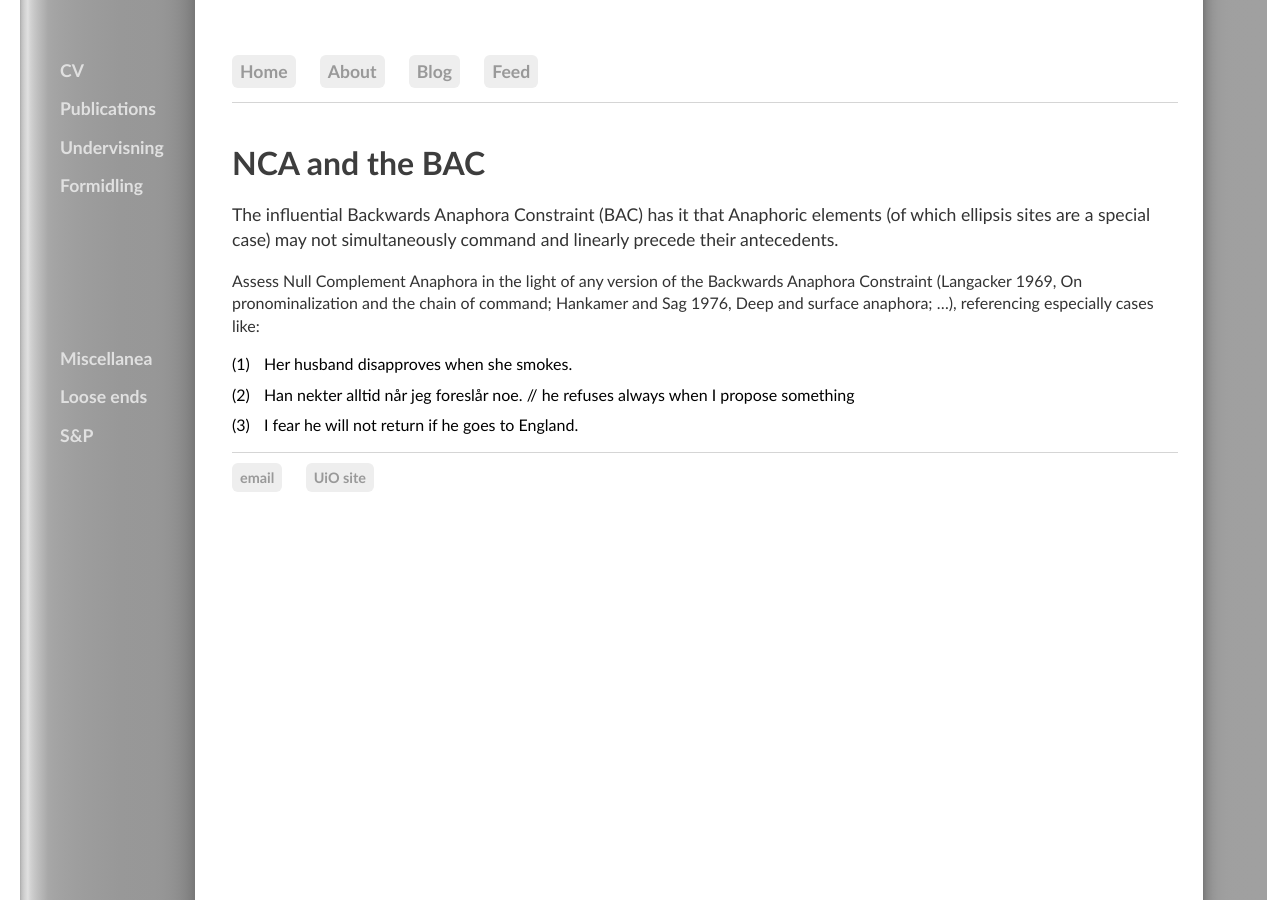
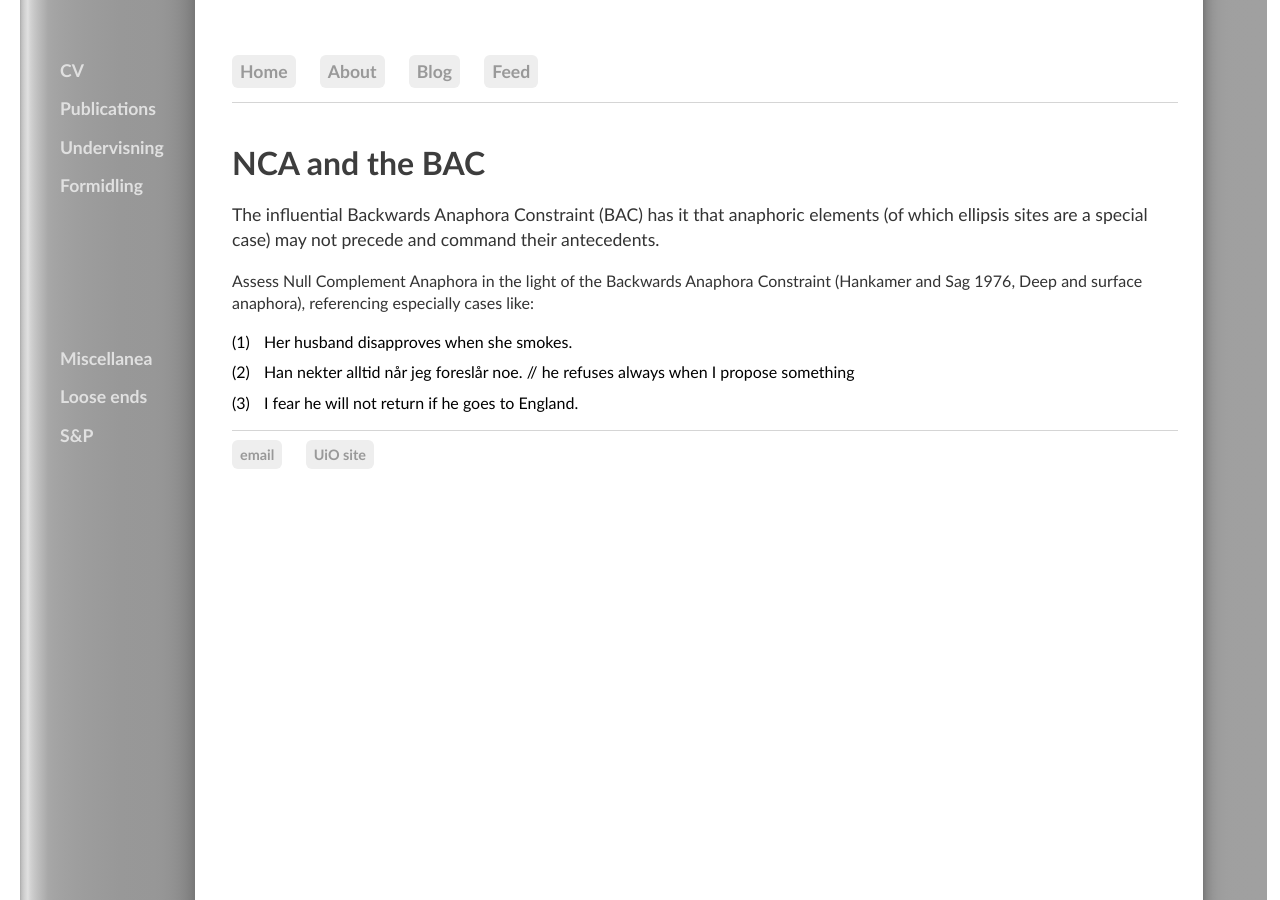
Before and after one commit to kjelljs/kjelljs.github.io, a Jekyll site: the page built from courses/ellipsis/nca2.html, in a window 1280 px wide. Built offline with Jekyll 4.4.1, drawn with Linux system fonts in a browser that asks for light colours.

Commit message:
Update nca2.html

```diff
--- a/courses/ellipsis/nca2.html
+++ b/courses/ellipsis/nca2.html
@@ -21,8 +21,8 @@ ol li::before {
 }
 </style>
 
-<div class="ingress"><p>The influential Backwards Anaphora Constraint (BAC) has it that Anaphoric elements (of which ellipsis sites are a special case) may not simultaneously command and linearly precede their antecedents.</p></div>
-<p>Assess Null Complement Anaphora in the light of any version of the Backwards Anaphora Constraint (Langacker 1969, On pronominalization and the chain of command; Hankamer and Sag 1976, Deep and surface anaphora; …), referencing especially cases like:
+<div class="ingress"><p>The influential Backwards Anaphora Constraint (BAC) has it that anaphoric elements (of which ellipsis sites are a special case) may not precede and command their antecedents.</p></div>
+<p>Assess Null Complement Anaphora in the light of the Backwards Anaphora Constraint (Hankamer and Sag 1976, Deep and surface anaphora), referencing especially cases like:
 </p>
 <ol style="counter-reset: item 0"><li>Her husband disapproves when she smokes.
   </li><li>Han nekter  alltid    når      jeg foreslår noe. //
```
